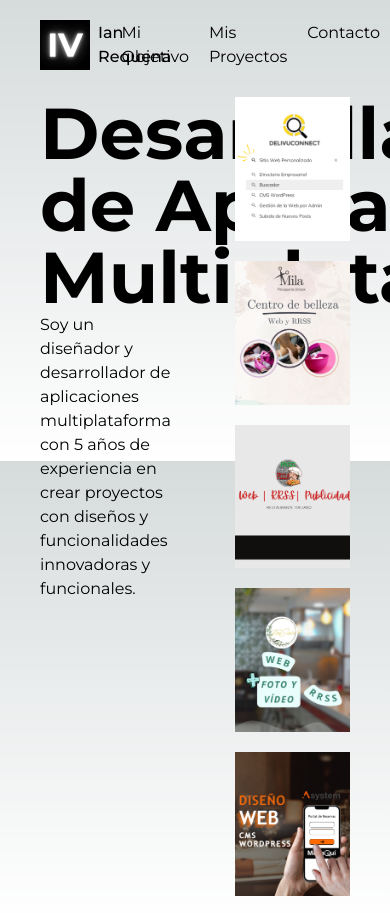
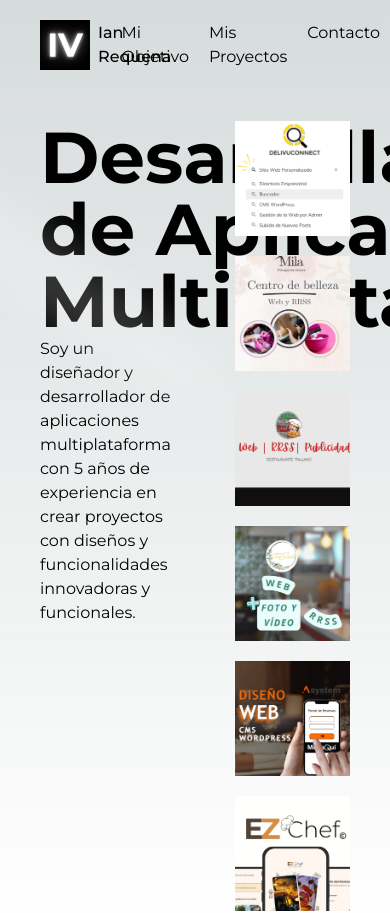
Before and after one commit to ivrequenajerez/ianvalentinoporfolio, a Next.js app: page / in a window 390 px wide. Shown: the top 913 px of the page. Built offline with nearby package versions, Linux system fonts and the light colour scheme.

Commit message:
Efecto añadido al Hero y un enlace

```diff
--- a/components/Hero.tsx
+++ b/components/Hero.tsx
@@ -1,9 +1,11 @@
-import Image from "next/image";
+import Image from "next/legacy/image";
 import React from "react";
+import { Spotlight } from "./ui/Spotlight";
 
 const Hero = () => {
   return (
-    <div className="flex">
+    <div className="flex pt-6 h-screen">
+      <Spotlight/>
       <div className="flex flex-wrap column w-1/2 h-96 align-middle px-10 pt-5">
         <div className="flex flex-wrap content-center">
           <h2 className="text-7xl font-bold">
@@ -46,7 +48,7 @@
           </a>
         </div>
         <div className="w-52 hover:opacity-90">
-          <a href="#">
+          <a href="https://spotdots.es/restaurantes/pazzi-per-la-pizza">
             <Image
               src="/pazzi.png"
               width={208}
--- /dev/null
+++ b/components/ui/Spotlight.tsx
@@ -0,0 +1,56 @@
+import React from "react";
+import { cn } from "@/lib/utils";
+
+type SpotlightProps = {
+  className?: string;
+  fill?: string;
+};
+
+export const Spotlight = ({ className, fill }: SpotlightProps) => {
+  return (
+    <svg
+      className={cn(
+        "animate-spotlight pointer-events-none absolute z-[1]  h-[169%] w-[138%] lg:w-[84%] opacity-0",
+        className
+      )}
+      xmlns="http://www.w3.org/2000/svg"
+      viewBox="0 0 3787 2842"
+      fill="none"
+    >
+      <g filter="url(#filter)">
+        <ellipse
+          cx="1924.71"
+          cy="273.501"
+          rx="1924.71"
+          ry="273.501"
+          transform="matrix(-0.822377 -0.568943 -0.568943 0.822377 3631.88 2291.09)"
+          fill={fill || "white"}
+          fillOpacity="0.21"
+        ></ellipse>
+      </g>
+      <defs>
+        <filter
+          id="filter"
+          x="0.860352"
+          y="0.838989"
+          width="3785.16"
+          height="2840.26"
+          filterUnits="userSpaceOnUse"
+          colorInterpolationFilters="sRGB"
+        >
+          <feFlood floodOpacity="0" result="BackgroundImageFix"></feFlood>
+          <feBlend
+            mode="normal"
+            in="SourceGraphic"
+            in2="BackgroundImageFix"
+            result="shape"
+          ></feBlend>
+          <feGaussianBlur
+            stdDeviation="151"
+            result="effect1_foregroundBlur_1065_8"
+          ></feGaussianBlur>
+        </filter>
+      </defs>
+    </svg>
+  );
+};
--- /dev/null
+++ b/lib/utils.ts
@@ -0,0 +1,6 @@
+import { ClassValue, clsx } from "clsx";
+import { twMerge } from "tailwind-merge";
+
+export function cn(...inputs: ClassValue[]) {
+  return twMerge(clsx(inputs));
+}
--- a/tailwind.config.ts
+++ b/tailwind.config.ts
@@ -8,18 +8,32 @@
   ],
   theme: {
     colors: {
-      'black': '#000',
-      'white': '#fff',
-      'beige': '#4C4637',
-      'dark-beige': '#F0E9D7',
-      'green': '#13ce66',
-      'yellow': '#ffc82c',
-      'gray-dark': '#273444',
-      'gray': '#8492a6',
-      'gray-light': '#d3dce6',
+      black: "#000",
+      white: "#fff",
+      beige: "#4C4637",
+      "dark-beige": "#F0E9D7",
+      green: "#13ce66",
+      yellow: "#ffc82c",
+      "gray-dark": "#273444",
+      gray: "#8492a6",
+      "gray-light": "#d3dce6",
     },
     extend: {
-
+      animation: {
+        spotlight: "spotlight 2s ease .75s 1 forwards",
+      },
+      keyframes: {
+        spotlight: {
+          "0%": {
+            opacity: "0",
+            transform: "translate(-72%, -62%) scale(0.5)",
+          },
+          "100%": {
+            opacity: "1",
+            transform: "translate(-50%,-40%) scale(1)",
+          },
+        },
+      },
       backgroundImage: {
         "gradient-radial": "radial-gradient(var(--tw-gradient-stops))",
         "gradient-conic":
@@ -29,4 +43,5 @@
   },
   plugins: [],
 };
+
 export default config;
```
Also changed, not shown: package.json (+7 -4 lines), app/layout.tsx (line endings or trailing spaces), app/page.tsx (line endings or trailing spaces), 1 other file (tests, documents, lock files or other folders).
